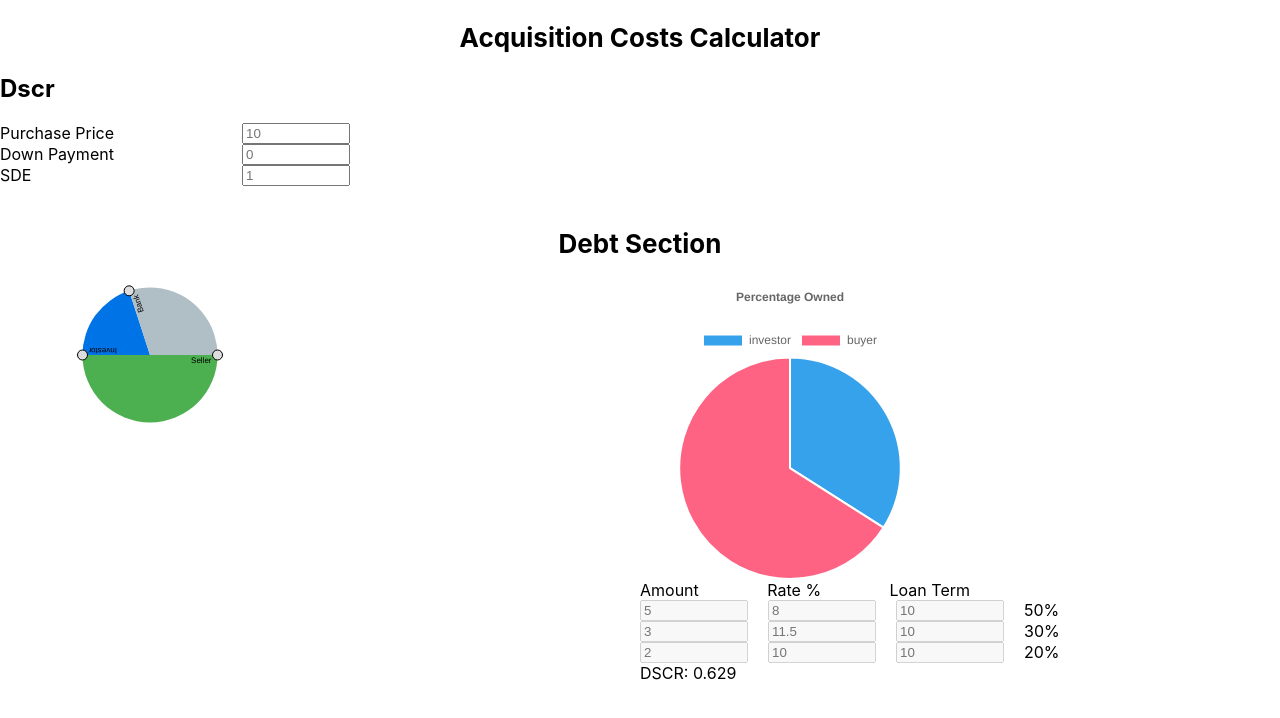
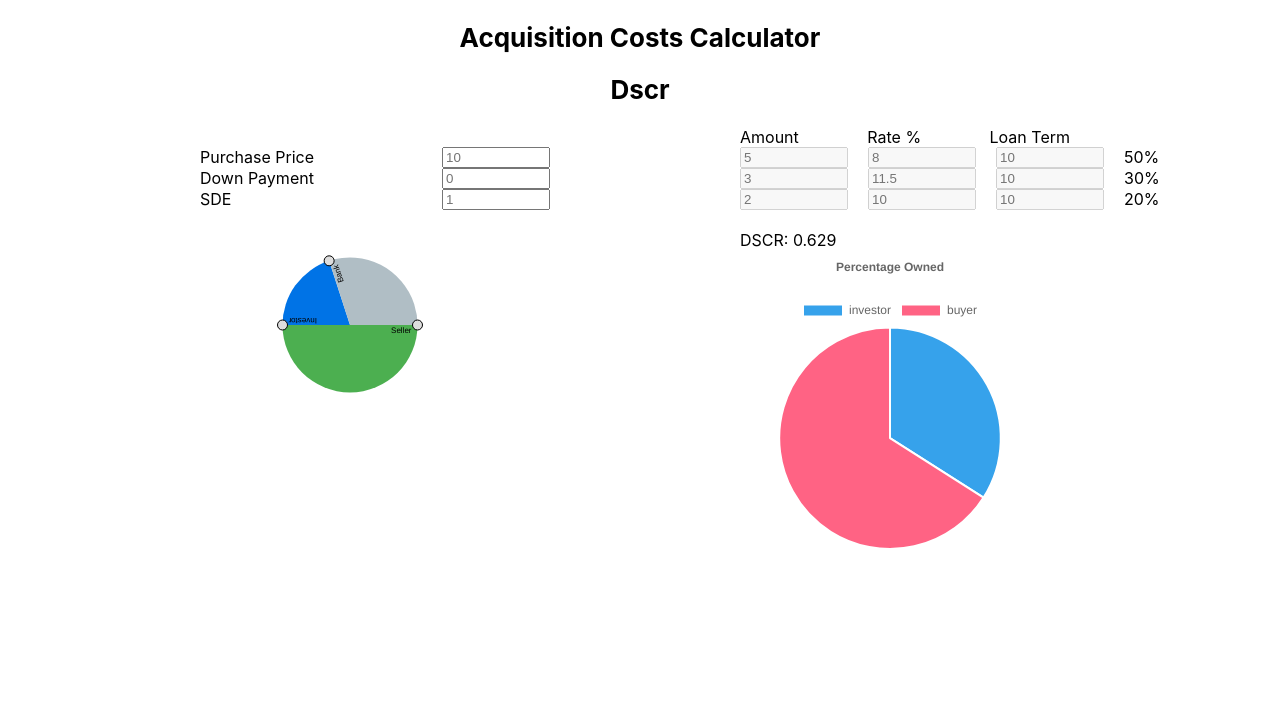
Before and after one commit to TheCoderNamedBridget/AcquisitionCostCalculator, a React (Create React App) app: page / in a window 1280 px wide. Shown: the top 718 px of the page. Built offline with nearby package versions, Linux system fonts and the light colour scheme.

Commit message:
format dscr

```diff
--- a/src/App.css
+++ b/src/App.css
@@ -37,9 +37,11 @@
   }
 }
 
-.row {
+.display {
   display: flex;
+  flex-direction: row;
   justify-content: space-evenly;
+  margin-left: 200px;
 }
 
 .inputs {
--- a/src/Pages/Dscr.tsx
+++ b/src/Pages/Dscr.tsx
@@ -1,8 +1,9 @@
 import { useEffect, useState } from "react";
 import LabelledInput from "../components/LabelledInput";
 import DebtSection from "../components/DebtSection";
-import { DebtItem } from "../types";
+import { DebtItem, defaultBankDebtItem, defaultInvestorDebtItem, defaultSellerDebtItem } from "../types";
 import { formatNum } from "../utilities";
+import DraggablePieChart from "../components/draggable-pie-chart/DraggablePieChart";
 
 /**
  * Class for calculating the DSCR in a various year
@@ -17,10 +18,12 @@ const Dscr = () => {
     const [purchasePrice, setPurchasePrice] = useState(10);
     const [downPayment, setDownPayment] = useState(0); //inital buyer investment
     const [sde, setSde] = useState(1);
+    const [debts, setDebts] = useState<DebtItem[]>([]);
+    const [dscr, setDscr] = useState(0);
 
-    const [debts, setDebts] = useState<DebtItem[]>([]);
-
-    const [dscr, setDscr] = useState(0);
+    const [bankAmount, setBankAmount] = useState(0)
+    const [investorAmount, setInvestorAmount] = useState(0)
+    const [sellerAmount, setSellerAmount] = useState(0)
 
     /**
      * For a debt item calculate the payment in a given year, rounded to 2 decimal
@@ -74,16 +77,66 @@ const Dscr = () => {
 
     useEffect(() => {
         setDscr(calculateDscr())
-    }, [purchasePrice, downPayment, sde, debts])
+    }, [purchasePrice, downPayment, sde, debts]);
+
+    useEffect(() => {
+        setDebts([defaultInvestorDebtItem, defaultBankDebtItem, defaultSellerDebtItem]);
+
+        const canvas = document.getElementById('customCanvas') as HTMLCanvasElement;
+        if (canvas) {
+            // canvas.width = 600;
+            // canvas.height = 400;
+            // TODO: finish linking the proportion to the input so that it can be changed bi-directionally?
+            var proportions = [
+                { proportion: 50, format: { color: "#4CAF50", label: 'Seller' } },
+                { proportion: 20, format: { color: "#0073e6", label: 'Investor' } },
+                { proportion: 30, format: { color: "#B0BEC5", label: 'Bank' } },];
+            const piechart = new DraggablePieChart({
+                canvas: canvas,
+                proportions: proportions,
+                onchange: onPieChartChange
+            });
+            piechart.draw();
+        }
+    }, []);
+
+    function onPieChartChange(piechart: DraggablePieChart) {
+        var percentages = piechart.getAllSliceSizePercentages();
+
+        setSellerAmount(formatNum(percentages[0]) / 100);
+        setInvestorAmount(formatNum(percentages[1]) / 100);
+        setBankAmount(formatNum(percentages[2]) / 100);
+    }
+
 
     return (
         <div >
-            <h2>Dscr</h2>
-            <LabelledInput labelText={"Purchase Price"} value={purchasePrice} setValue={setPurchasePrice} />
-            <LabelledInput labelText={"Down Payment"} value={downPayment} setValue={setDownPayment} />
-            <LabelledInput labelText={"SDE"} value={sde} setValue={setSde} />
-            <br />
-            <DebtSection purchasePrice={purchasePrice} debts={debts} setDebts={setDebts} dscr={dscr} />
+            <h2 className="header">Dscr</h2>
+            <div className="display">
+                <div className="inputs">
+                    <br />
+                    <LabelledInput labelText={"Purchase Price"} value={purchasePrice} setValue={setPurchasePrice} />
+                    <LabelledInput labelText={"Down Payment"} value={downPayment} setValue={setDownPayment} />
+                    <LabelledInput labelText={"SDE"} value={sde} setValue={setSde} />
+                    <br />
+                    <br />
+                    <canvas id="customCanvas" />
+                </div>
+                <div className="outputs">
+                    <DebtSection
+                        totalDebt={purchasePrice - downPayment}
+                        debts={debts}
+                        setDebts={setDebts}
+                        dscr={dscr}
+                        bankAmount={bankAmount}
+                        setBankAmount={setBankAmount}
+                        investorAmount={investorAmount}
+                        setInvestorAmount={setInvestorAmount}
+                        sellerAmount={sellerAmount}
+                        setSellerAmount={setSellerAmount}
+                    />
+                </div>
+            </div>
         </div>
     )
 }
--- a/src/components/DebtSection.css
+++ b/src/components/DebtSection.css
@@ -1,14 +1,3 @@
-.debts-section {
-    display: flex;
-    flex-direction: row;
-    justify-content: space-between;
-}
-
-.debt-row {
-    display: flex;
-    justify-content: space-evenly;
-}
-
 canvas {
     max-width: 100%;
     max-height: 100%;
--- a/src/components/DebtSection.tsx
+++ b/src/components/DebtSection.tsx
@@ -2,56 +2,33 @@ import { useEffect, useState } from "react";
 import { DebtItem, defaultBankDebtItem, defaultInvestorDebtItem, defaultSellerDebtItem } from "../types";
 import DebtEntry from "./DebtEntry";
 import './DebtSection.css'
-import DraggablePieChart from "./draggable-pie-chart/DraggablePieChart";
 import { formatNum } from "../utilities";
 import LabelledRow from "./LabelledRow";
 import StaticPieChart from "./static-pie-chart/StaticPieChart";
 
 type DebtSectionProps = {
-    purchasePrice: number;
+    totalDebt: number;
     debts: DebtItem[],
     setDebts: (debt: DebtItem[]) => void
     dscr: number;
+    bankAmount: number;
+    setBankAmount: (bankAmount: number) => void
+    investorAmount: number;
+    setInvestorAmount: (investorAmount: number) => void
+    sellerAmount: number;
+    setSellerAmount: (sellerAmount: number) => void
 }
 
 const DebtSection = (props: DebtSectionProps) => {
-    const [bankAmount, setBankAmount] = useState(0)
-    const [investorAmount, setInvestorAmount] = useState(0)
-    const [sellerAmount, setSellerAmount] = useState(0)
-
     const [investorEquity, setInvestorEquity] = useState(0);
     useEffect(() => {
         props.setDebts([defaultInvestorDebtItem, defaultBankDebtItem, defaultSellerDebtItem]);
-
-        const canvas = document.getElementById('customCanvas') as HTMLCanvasElement;
-        if (canvas) {
-            // canvas.width = 600;
-            // canvas.height = 400;
-            // TODO: finish linking the proportion to the input so that it can be changed bi-directionally?
-            var proportions = [
-                { proportion: 50, format: { color: "#4CAF50", label: 'Seller' } },
-                { proportion: 20, format: { color: "#0073e6", label: 'Investor' } },
-                { proportion: 30, format: { color: "#B0BEC5", label: 'Bank' } },];
-            const piechart = new DraggablePieChart({
-                canvas: canvas,
-                proportions: proportions,
-                onchange: onPieChartChange
-            });
-            piechart.draw();
-        }
     }, []);
 
     useEffect(() => {
-        setInvestorEquity(formatNum(investorAmount * 1.7));
-    }, [investorAmount])
+        setInvestorEquity(formatNum(props.investorAmount * 1.7));
+    }, [props.investorAmount])
 
-    function onPieChartChange(piechart: DraggablePieChart) {
-        var percentages = piechart.getAllSliceSizePercentages();
-
-        setSellerAmount(formatNum(percentages[0]) / 100);
-        setInvestorAmount(formatNum(percentages[1]) / 100);
-        setBankAmount(formatNum(percentages[2]) / 100);
-    }
 
     function updateDebtEntry(index: number, newDebtItem: DebtItem) {
         props.debts[index] = newDebtItem
@@ -61,21 +38,15 @@ const DebtSection = (props: DebtSectionProps) => {
     }
 
     return (
-        <div>
-            <h2 className="header">Debt Section</h2>
-            <div className="debts-section">
-                <div className="inputs">
-                    <canvas id="customCanvas" />
-                </div>
-                <div className="outputs">
-                    <StaticPieChart title="Percentage Owned" labels={["investor", "buyer"]} data={[investorEquity, formatNum((1 - investorEquity))]} />
-                    <LabelledRow labelText={["Amount", "Rate %", "Loan Term"]}></LabelledRow>
-                    <DebtEntry amount={formatNum(sellerAmount * props.purchasePrice)} debtItem={{ ...defaultSellerDebtItem, id: 0, }} purchasePrice={props.purchasePrice} onChange={updateDebtEntry} />
-                    <DebtEntry amount={formatNum(bankAmount * props.purchasePrice)} debtItem={{ ...defaultBankDebtItem, id: 1 }} purchasePrice={props.purchasePrice} onChange={updateDebtEntry} />
-                    <DebtEntry amount={formatNum(investorAmount * props.purchasePrice)} debtItem={{ ...defaultInvestorDebtItem, id: 2 }} purchasePrice={props.purchasePrice} onChange={updateDebtEntry} />
-                    <label> DSCR: {formatNum(props.dscr)}</label>
-                </div>
-            </div>
+        <div className="outputs">
+            <LabelledRow labelText={["Amount", "Rate %", "Loan Term"]}></LabelledRow>
+            <DebtEntry amount={formatNum(props.sellerAmount * props.totalDebt)} debtItem={{ ...defaultSellerDebtItem, id: 0, }} purchasePrice={props.totalDebt} onChange={updateDebtEntry} />
+            <DebtEntry amount={formatNum(props.bankAmount * props.totalDebt)} debtItem={{ ...defaultBankDebtItem, id: 1 }} purchasePrice={props.totalDebt} onChange={updateDebtEntry} />
+            <DebtEntry amount={formatNum(props.investorAmount * props.totalDebt)} debtItem={{ ...defaultInvestorDebtItem, id: 2 }} purchasePrice={props.totalDebt} onChange={updateDebtEntry} />
+            <br />
+            <label> DSCR: {formatNum(props.dscr)}</label>
+            <br />
+            <StaticPieChart title="Percentage Owned" labels={["investor", "buyer"]} data={[investorEquity, formatNum((1 - investorEquity))]} />
         </div>
     )
 }
```
